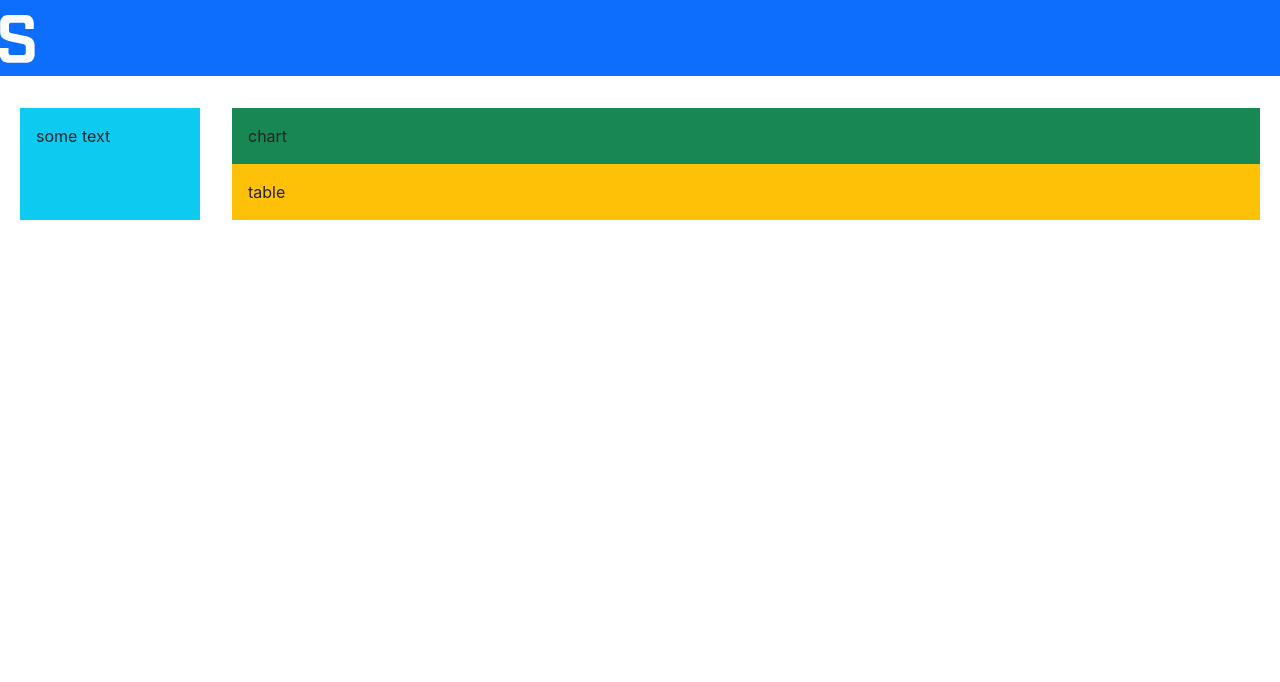
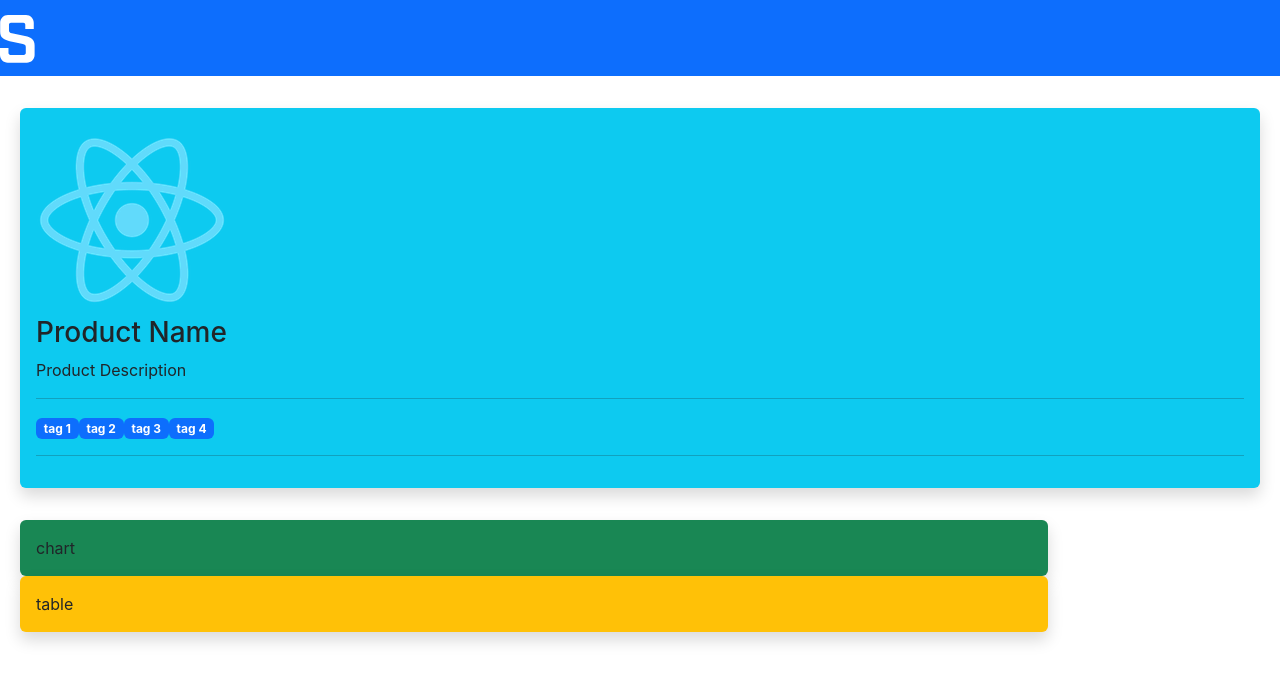
Before and after one commit to jimqpham/stackline-assessment, a React (Create React App) app: page / in a window 1280 px wide. Shown: the top 682 px of the page. Built offline with nearby package versions, Linux system fonts and the light colour scheme.

Commit message:
add sidebar layout

```diff
--- a/src/components/MainCanvas.js
+++ b/src/components/MainCanvas.js
@@ -1,8 +1,8 @@
 const MainCanvas = () => {
 	return (
 		<div className="col-md-10 p-3">
-			<div className="bg-success p-3">chart</div>
-			<div className="bg-warning p-3">table</div>
+			<div className="bg-success p-3 shadow rounded">chart</div>
+			<div className="bg-warning p-3 shadow rounded">table</div>
 		</div>
 	);
 };
--- a/src/components/SideBar.js
+++ b/src/components/SideBar.js
@@ -1,5 +1,20 @@
+import productImg from "../resources/logo192.png";
+
 const SideBar = () => {
-	return <div className="col bg-info p-3 m-3">some text</div>;
+	return (
+		<div className="col bg-info p-3 m-3 shadow rounded">
+			<img src={productImg} />
+			<h3>Product Name</h3>
+			<p>Product Description</p>
+			<hr />
+			<p>
+				{["tag 1", "tag 2", "tag 3", "tag 4"].map((tag) => (
+					<span class="badge bg-primary">{tag}</span>
+				))}
+			</p>
+			<hr />
+		</div>
+	);
 };
 
 export default SideBar;
```
Also changed, not shown: src/resources/logo192.png (renamed from public/logo192.png).
